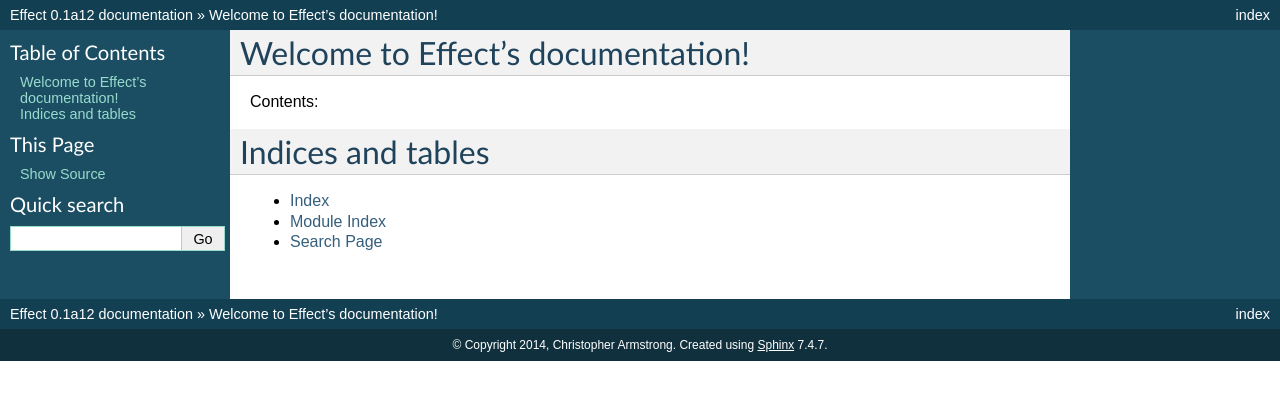
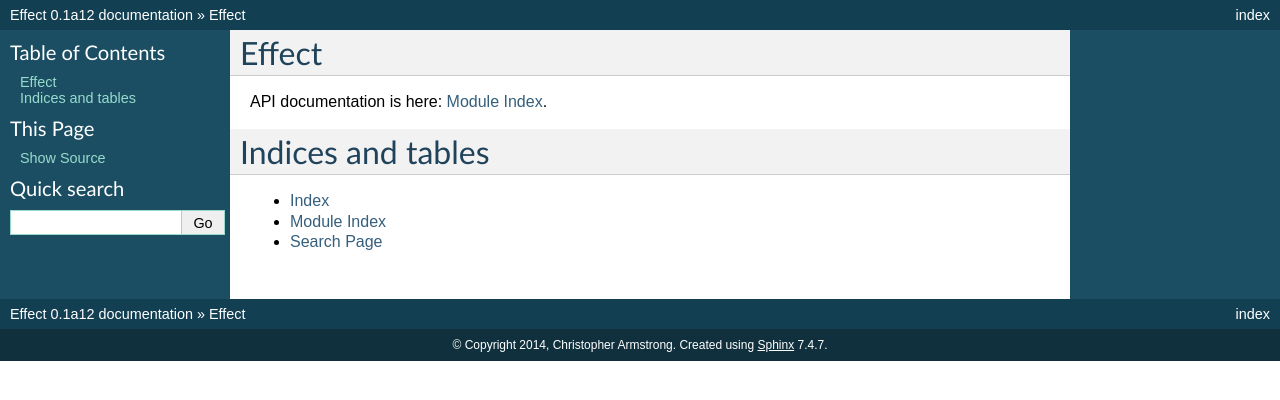
Before and after one commit to python-effect/effect, a Sphinx documentation site: the page built from docs/source/index.rst, in a window 1280 px wide. Shown: the top 400 px of the page. Built offline with Sphinx 7.4.7, drawn with Linux system fonts in a browser that asks for light colours.

Commit message:
put auto-generated API docs into the documentation. Had to change the Makefile. :-(

```diff
--- a/docs/source/index.rst
+++ b/docs/source/index.rst
@@ -3,14 +3,13 @@
    You can adapt this file completely to your liking, but it should at least
    contain the root `toctree` directive.
 
-Welcome to Effect's documentation!
-==================================
+Effect
+======
 
-Contents:
+API documentation is here: :ref:`modindex`.
 
 .. toctree::
    :maxdepth: 2
-
 
 
 Indices and tables
```
Also changed, not shown: 1 other file.
